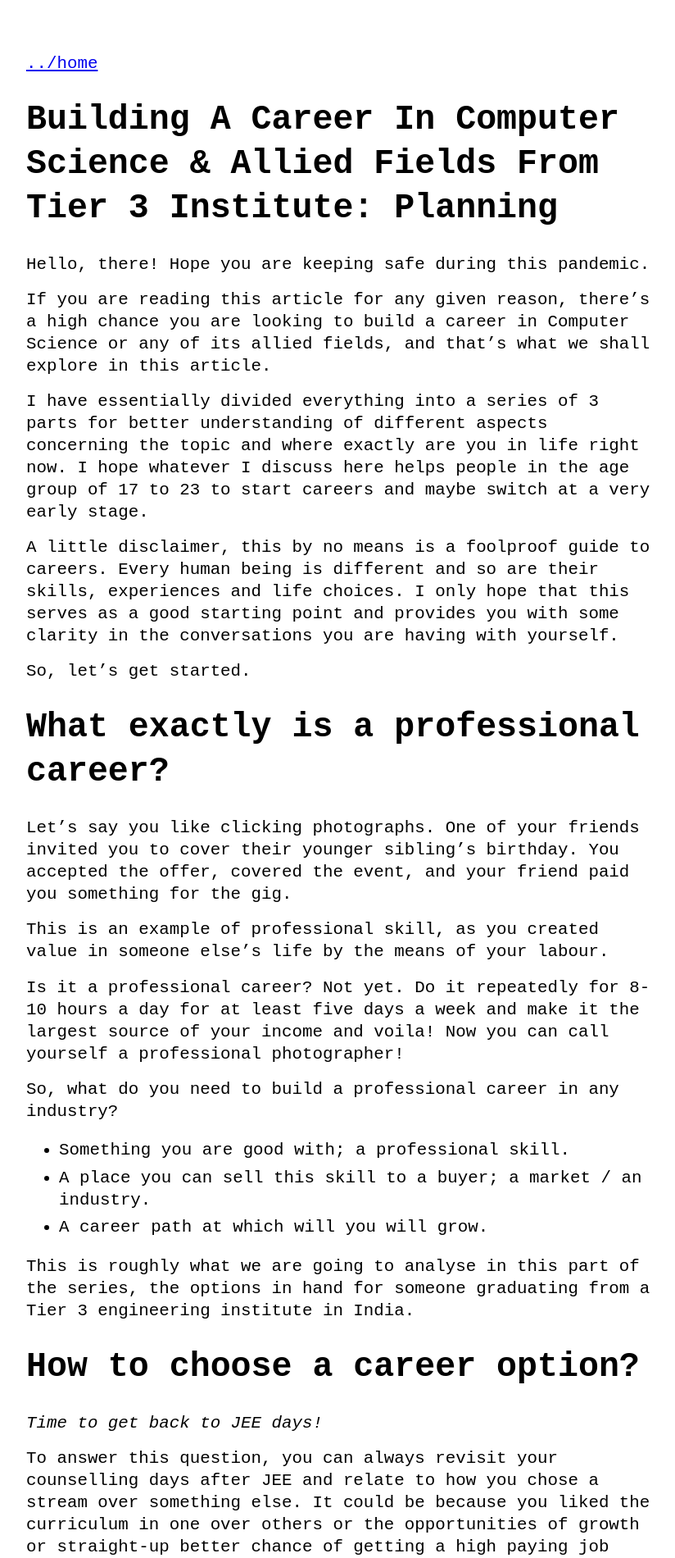
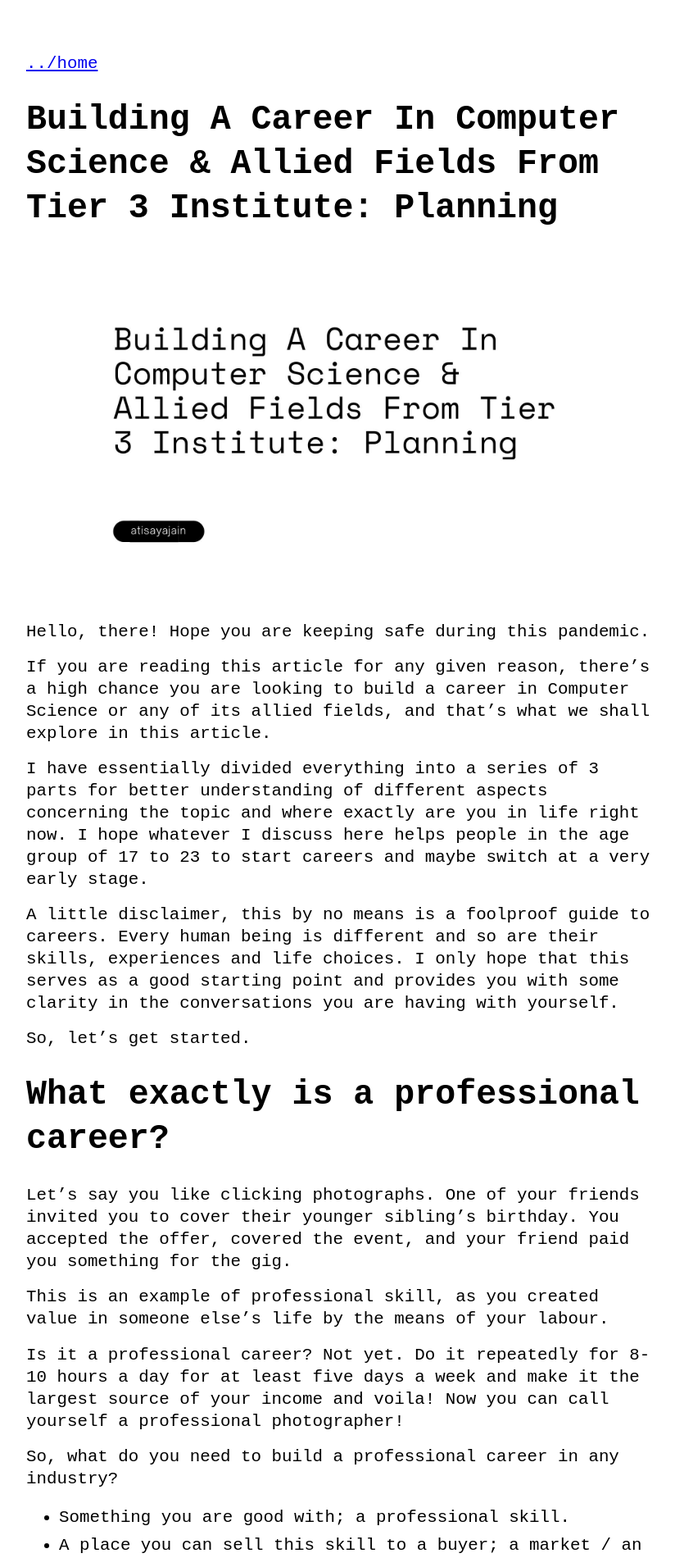
Before and after one commit to atisayajain/atisayajain.github.io, a Jekyll site: the page built from _posts/2020-11-22-building-a-career-in-computer-science-&-allied-fields-from-tier-3-institute:-planning.md, in a window 1280 px wide. Shown: the top 1900 px of the page at 82% size, without its empty margins (224-1048 px from the left). Built offline with Jekyll 4.4.1, drawn with Linux system fonts in a browser that asks for light colours; comment, search, counter and statistics services are not loaded.

Commit message:
Post: Building A Career In Computer Science & Allied Fields From Tier 3 Institute: Planning

```diff
--- a/_posts/2020-11-22-building-a-career-in-computer-science-&-allied-fields-from-tier-3-institute:-planning.md
+++ b/_posts/2020-11-22-building-a-career-in-computer-science-&-allied-fields-from-tier-3-institute:-planning.md
@@ -2,6 +2,8 @@
 layout: post
 comments: true
 ---
+
+![Comic#001: The Stack Overflow Antipattern](../assets/images/building-career-in-cs-1.jpg)
 
 Hello, there! Hope you are keeping safe during this pandemic.
 
```
Also changed, not shown: assets/images/building-career-in-cs-1.jpg (added).
